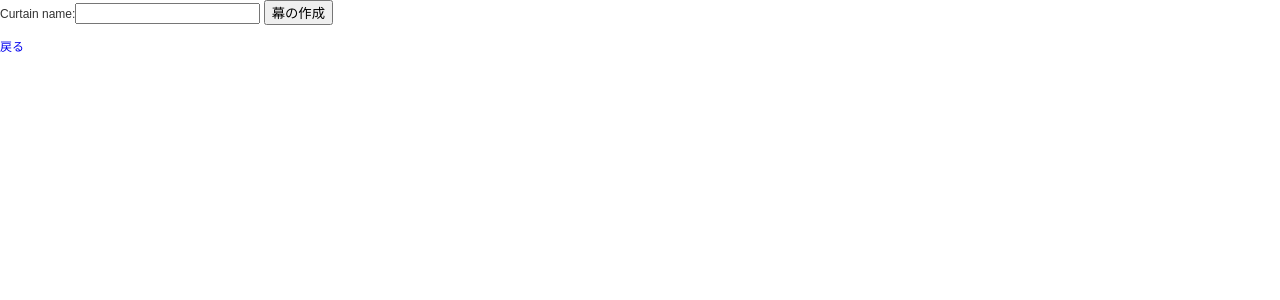
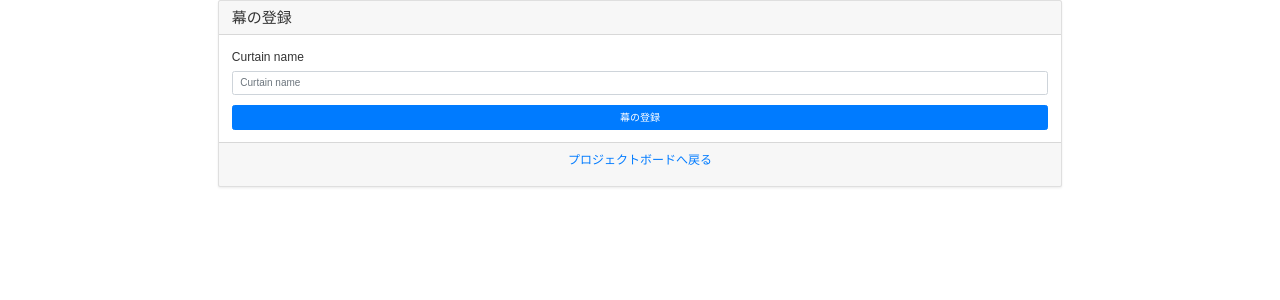
Before and after one commit to MoritaHiroki87/StoryMaker, a Django app: page /board/1/new-curtain/ in a window 1280 px wide. Shown: the top 300 px of the page. Run offline with Django 3.2, Linux system fonts and the light colour scheme; some libraries are stand-ins or nearby versions.

Commit message:
add: bootstrap4の導入とカーテン作成画面への適用。いい感じ！

```diff
--- a/config/settings.py
+++ b/config/settings.py
@@ -34,6 +34,7 @@ INSTALLED_APPS = [
     'django.contrib.staticfiles',
     'board.apps.BoardConfig',
     'easy_pdf',
+    'bootstrap4',
 ]
 
 MIDDLEWARE = [
--- a/templates/board/create_card.html
+++ b/templates/board/create_card.html
@@ -1,5 +1,8 @@
 {% load staticfiles %}
 <!DOCTYPE html>
+{% load bootstrap4 %}
+{% bootstrap_css %}
+{% bootstrap_javascript jquery='slim' %}
 <html lang="ja">
 <head>
     <meta charset="utf-8">
--- a/templates/board/create_curtain.html
+++ b/templates/board/create_curtain.html
@@ -1,6 +1,9 @@
 
 {% load staticfiles %}
 <!DOCTYPE html>
+{% load bootstrap4 %}
+{% bootstrap_css %}
+{% bootstrap_javascript jquery='slim' %}
 <html lang="ja">
 <head>
     <meta charset="utf-8">
@@ -14,15 +17,30 @@
     <p></p>
 {% endif %}
 
-<form method="post" >
-    {% csrf_token %}
-    {{ create_curtain_form }}
-    <button type="submit" class="button">
-        幕の作成
-    </button>
-</form>
+<div class="row justify-content-center">
+    <div class="col-lg-8 col-md-10 col-sm-12">
+        <div class="card mb-4 shadow-sm">
+            <div class="card-header">
+                <h4 class="my-0 font-weight-normal">幕の登録</h4>
+            </div>
+            <div class="card-body">
+                <form method="post" >
+                    {% csrf_token %}
+                    {% bootstrap_form create_curtain_form %}
+                    {% buttons %}
+                    <button type="submit" class="btn btn-primary btn-block">幕の登録</button>
+                    {% endbuttons %}
+                </form>
+            </div>
+        <div class="card-footer text-muted text-center">
+            <p><a href="{% url 'board:project_board' project_id %}">プロジェクトボードへ戻る</a></p>
+        </div>
+        </div>
+    </div>
 
-<p><a href="{% url 'board:project_board' project_id %}">戻る</a></p>
+</div>
+
+
 
 </body>
 </html>
--- a/templates/board/edit_card.html
+++ b/templates/board/edit_card.html
@@ -1,5 +1,8 @@
 {% load staticfiles %}
 <!DOCTYPE html>
+{% load bootstrap4 %}
+{% bootstrap_css %}
+{% bootstrap_javascript jquery='slim' %}
 <html lang="ja">
 <head>
     <meta charset="utf-8">
--- a/templates/board/edit_curtain.html
+++ b/templates/board/edit_curtain.html
@@ -1,6 +1,9 @@
 
 {% load staticfiles %}
 <!DOCTYPE html>
+{% load bootstrap4 %}
+{% bootstrap_css %}
+{% bootstrap_javascript jquery='slim' %}
 <html lang="ja">
 <head>
     <meta charset="utf-8">
--- a/templates/board/project_board.html
+++ b/templates/board/project_board.html
@@ -1,6 +1,9 @@
 
 {% load staticfiles %}
 <!DOCTYPE html>
+{% load bootstrap4 %}
+{% bootstrap_css %}
+{% bootstrap_javascript jquery='slim' %}
 <html lang="ja">
 <head>
     <meta charset="utf-8">
--- a/templates/board/project_list.html
+++ b/templates/board/project_list.html
@@ -1,4 +1,7 @@
 <!DOCTYPE html>
+{% load bootstrap4 %}
+{% bootstrap_css %}
+{% bootstrap_javascript jquery='slim' %}
 <html lang="en">
 <head>
     <meta charset="UTF-8">
```
